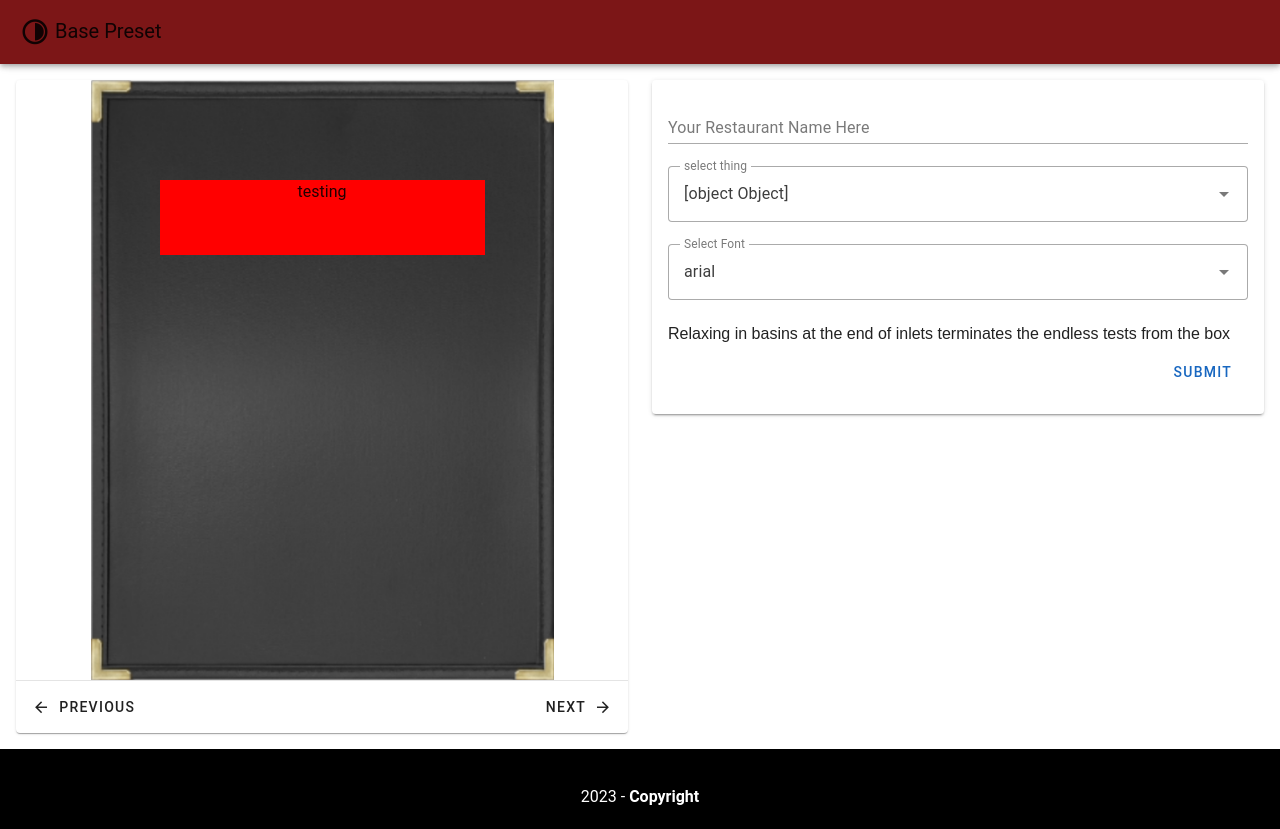
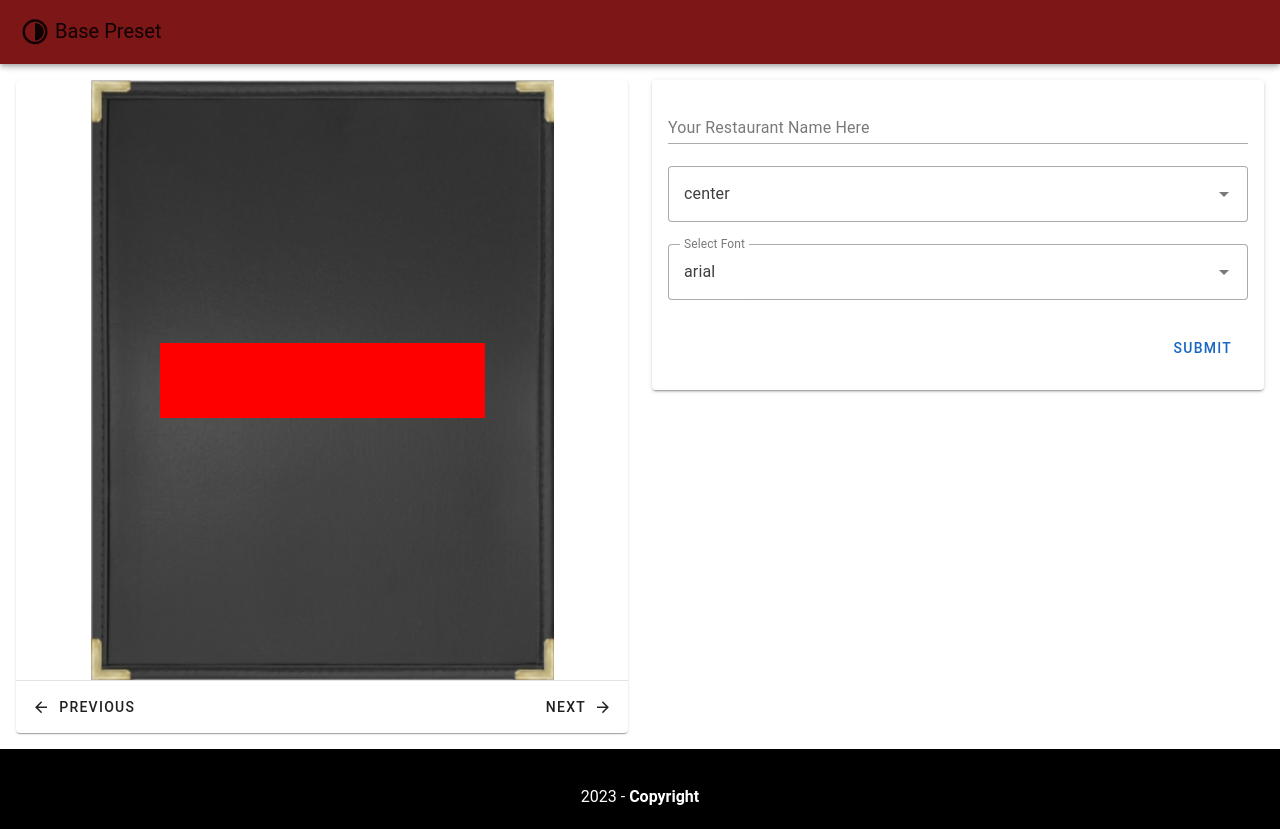
Before and after one commit to DSolanoReyes/gmc_imprint, a Vue app in the folder text-menu/: page / in a window 1280 px wide. Built offline with nearby package versions, Linux system fonts and the light colour scheme.

Commit message:
fixed text entering. Tied it to appear on top of image alongside font

```diff
--- a/text-menu/src/components/HelloWorld.vue
+++ b/text-menu/src/components/HelloWorld.vue
@@ -2,14 +2,14 @@
   <v-container fluid="">
     <v-row>
       <!--for images-->
-      <v-col lg="6">
+      <v-col lg="6" md="6" sm="12">
         <v-card elevation="1">
 <!--          <v-img-->
 <!--          src="../assets/blank black menu.png">-->
 <!--          </v-img>-->
           <div id="image-frame" style="margin: 0; padding: 0">
             <div id="image-frame-menu">
-              <p>testing</p>
+              <h1 id="menu-font">{{ restaurant }}</h1>
             </div>
           </div>
 
@@ -33,18 +33,33 @@
       </v-col>
 
       <!--for fields-->
-      <v-col lg="6">
+      <v-col lg="6" md="6" sm="12">
         <v-card elevation="2">
           <v-form v-model="form" @submit.prevent="onSubmit">
             <v-container>
               <!--user name input-->
-              <v-text-field
-                v-model="restaurantText"
+              <RestaurantComponent
+                v-model="restaurant"
+                v-model:restaurant-name="restaurant"
+                :rules="[rules.counter]"
+                maxlength="16"
+                counter
+                variant="underlined"
+                hint="No More Than 16 Characters"
+                label="Your Restaurant Name Here"
+              />
+
+<!--              <v-text-field
+                v-model="title"
                 type="text"
+                @input=""
+                :rules="[rules.counter]"
+                maxlength="16"
+                counter
                 label="Your Restaurant Name Here"
                 variant="underlined"
-                hint="No more than 16 Characters">
-              </v-text-field>
+                hint="No more than 16 Characters"
+              ></v-text-field>-->
 
 
 
@@ -60,16 +75,15 @@
                 </v-item>
               </v-select>-->
 
-              <v-select
-                label="select thing"
+              <v-select return-object
+
                 placeholder="select..."
                 variant="outlined"
+                :items="positionList"
                 v-model="selectedTextPosition"
-                :items="positions"
-                item-text="textName"
-                return-object filled>
-              </v-select>
+              ></v-select>
 
+<!--              <p id="menu-font">Relaxing in basins at the end of inlets terminates the endless tests from the box</p>-->
               <!--font select-->
               <v-select
                 label="Select Font"
@@ -78,7 +92,7 @@
                 :items="fontList"
                 v-model="font"
               ></v-select>
-              <p id="menu-font">Relaxing in basins at the end of inlets terminates the endless tests from the box</p>
+
 
               <v-card-actions>
                 <v-spacer></v-spacer>
@@ -99,26 +113,21 @@
 
 <script>
 import {right} from "core-js/internals/array-reduce";
+import RestaurantComponent from './RestaurantComponent.vue'
 
 export default {
+  components: { RestaurantComponent },
   data () {
     return {
+      restaurant: '',
       font: "arial",
       fontList: ["Arial", "Calibri", "Roboto", "Times New Roman"],
-      selectedTextPosition: {
-        textName: 'Top',
-        textValue: 'flex-start'
-      },
-      positions: [{
-        textName: 'Top',
-        textValue: 'flex-start',
-      },{
-        textName: 'Middle',
-        textValue: 'center',
-      },{
-        textName: 'Bottom',
-        textValue: 'flex-end'
-      }]
+      selectedTextPosition: "center",
+      positionList: ["center", "flex-start", "flex-end"],
+
+      rules: {
+        counter: value => value.length <= 16 || 'Max 16 Characters'
+      }
     }
   }
 }
@@ -140,7 +149,7 @@ export default {
 
   display: flex;
   justify-content: center;
-  align-items: v-bind(position);
+  align-items: v-bind(selectedTextPosition);
 }
 
 #image-frame-menu{
--- /dev/null
+++ b/text-menu/src/components/RestaurantComponent.vue
@@ -0,0 +1,16 @@
+<template>
+  <v-text-field
+    type="text"
+    :value="restaurantName"
+    @input="$emit('update:restaurantName', $event.target.value)"
+  ></v-text-field>
+</template>
+
+<script>
+export default {
+  props: {
+    restaurantName: String,
+  },
+  emits: ['update:restaurantName']
+}
+</script>
```
